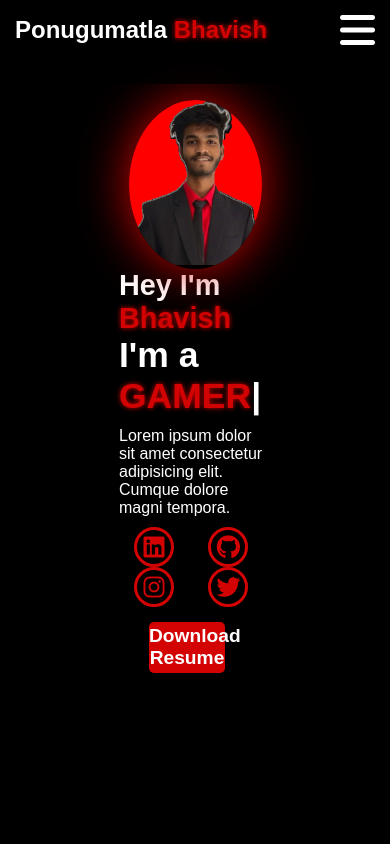
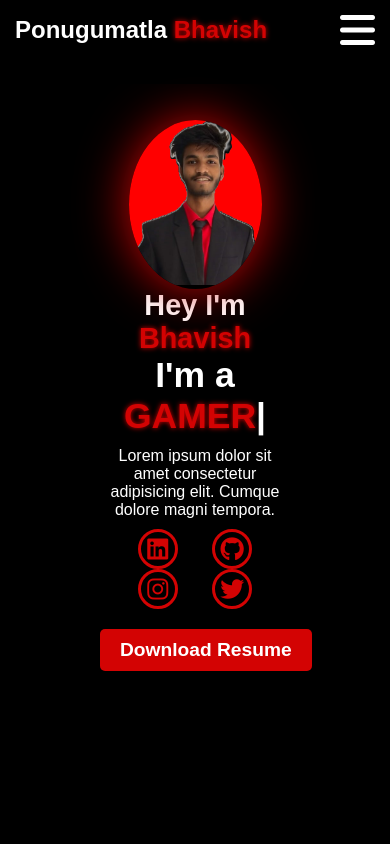
Before and after one commit to Bhavish4/Porfolio4, a plain HTML site: page index.html in a window 390 px wide. Shown: the top 844 px of the page. Drawn offline with nearby package versions, Linux system fonts and the light colour scheme.

Commit message:
style.css

```diff
--- a/style.css
+++ b/style.css
@@ -7,15 +7,15 @@
   scroll-behavior: smooth;
 }
 
-::-webkit-scrollbar {
+::-webkit-scrollbar{
   width: 10px;
 }
 
-::-webkit-scrollbar-track {
+::-webkit-scrollbar-track{
   background-color: rgba(255, 255, 255, 5.96);
 }
 
-::-webkit-scrollbar-thumb {
+::-webkit-scrollbar-thumb{
   background-color: rgb(255, 3, 3);
 }
 
@@ -32,12 +32,7 @@ nav {
   position: fixed; /* Ensures the navbar stays fixed at the top */
   top: 0;
   left: 0;
-  background-color: rgba(
-    0,
-    0,
-    0,
-    0.8
-  ); /* Adds background color for better visibility */
+  background-color: rgba(0, 0, 0, 0.8); /* Adds background color for better visibility */
   z-index: 1000; /* Ensures the navbar is always on top */
   display: flex;
   justify-content: space-between;
@@ -193,27 +188,30 @@ section {
 }
 
 .content button {
-  width: 50%;
-  height: 6vh;
-  margin: 30px;
+  display: inline-block; /* Changed to inline-block for better control over width */
+  padding: 10px 20px;
   background-color: rgb(211, 3, 3);
   color: white;
   border: none;
   outline: none;
-  font-size: 120%;
+  font-size: 1.2rem;
   font-weight: 700;
   border-radius: 5px;
   transition: 0.2s linear;
+  white-space: nowrap; /* Prevents text wrapping */
+  margin-top: 30px; /* Adjust margin as needed */
+  text-align: center; /* Ensure text is centered */
 }
 
 .content button:hover {
-  scale: 1.1;
+  transform: scale(1.1);
   color: rgb(211, 3, 3);
   border: 2px solid rgb(211, 3, 3);
   background-color: transparent;
   font-weight: 700;
   box-shadow: 0 0 40px 5px rgb(211, 3, 3);
 }
+
 
 .main-container .image {
   width: 400px;
@@ -263,12 +261,7 @@ section {
   max-width: 1800px; /* Increase the max-width to make the about section wider */
   width: 100%;
   padding: 50px;
-  background-color: rgba(
-    0,
-    0,
-    0,
-    0.8
-  ); /* Semi-transparent black background for content */
+  background-color: rgba(0, 0, 0, 0.8); /* Semi-transparent black background for content */
   border-radius: 15px;
   box-shadow: 0 0 15px rgba(0, 0, 0, 0.5);
   transition: transform 0.3s ease, box-shadow 0.3s ease;
@@ -453,6 +446,7 @@ section {
     opacity: 1;
   }
 }
+
 
 /* Example skill level percentages (adjust accordingly) */
 .skill[data-skill="html"] .progress-bar span {
@@ -724,8 +718,7 @@ section {
   color: white;
   font-size: 1.2rem;
   cursor: pointer;
-  transition: background-color 0.3s ease, transform 0.3s ease,
-    box-shadow 0.3s ease;
+  transition: background-color 0.3s ease, transform 0.3s ease, box-shadow 0.3s ease;
   text-transform: uppercase;
 }
 
@@ -745,6 +738,7 @@ section {
   color: green;
   animation: fadeIn 1s ease-in-out;
 }
+
 
 .social-icons {
   margin-top: 10px;
@@ -882,19 +876,41 @@ section {
   }
 }
 
-/* Responsive Adjustments */
-@media (max-width: 992px) {
-  .skills-container {
-    grid-template-columns: repeat(
-      2,
-      1fr
-    ); /* Adjust to 2 skills per row on medium screens */
+@media only screen and (max-width: 768px) {
+  .main-container {
+    display: flex;
+    flex-direction: column;
+    align-items: center;
+    text-align: center; /* Center text inside the content */
+  }
+
+  .main-container .content {
+    width: 100%; /* Make content full width */
+    text-align: center; /* Center text inside the content */
+  }
+
+  .main-container .image {
+    margin-top: 20px; /* Add some margin on top of the image */
+  }
+
+  .content button {
+    display: block;
+    margin: 30px auto; /* Center the button */
   }
 }
 
-@media (max-width: 576px) {
-  .skills-container {
-    grid-template-columns: 1fr; /* Adjust to 1 skill per row on small screens */
+/* For mobile devices */
+@media (max-width: 768px) {
+  .main-container {
+    flex-direction: column-reverse; /* Reverses the order of the content */
+  }
+
+  .main-container .content {
+    text-align: center; /* Centers the content */
+  }
+
+  .content button {
+    margin: 20px auto; /* Centers the button */
   }
 }
 
@@ -992,10 +1008,7 @@ section {
   }
 
   .service-tiles {
-    grid-template-columns: repeat(
-      3,
-      1fr
-    ); /* Three columns for extra large devices */
+    grid-template-columns: repeat(3, 1fr); /* Three columns for extra large devices */
     gap: 25px;
   }
 }
@@ -1019,10 +1032,7 @@ section {
   }
 
   .service-tiles {
-    grid-template-columns: repeat(
-      4,
-      1fr
-    ); /* Four columns for extra extra large devices */
+    grid-template-columns: repeat(4, 1fr); /* Four columns for extra extra large devices */
     gap: 30px;
   }
 }
```
